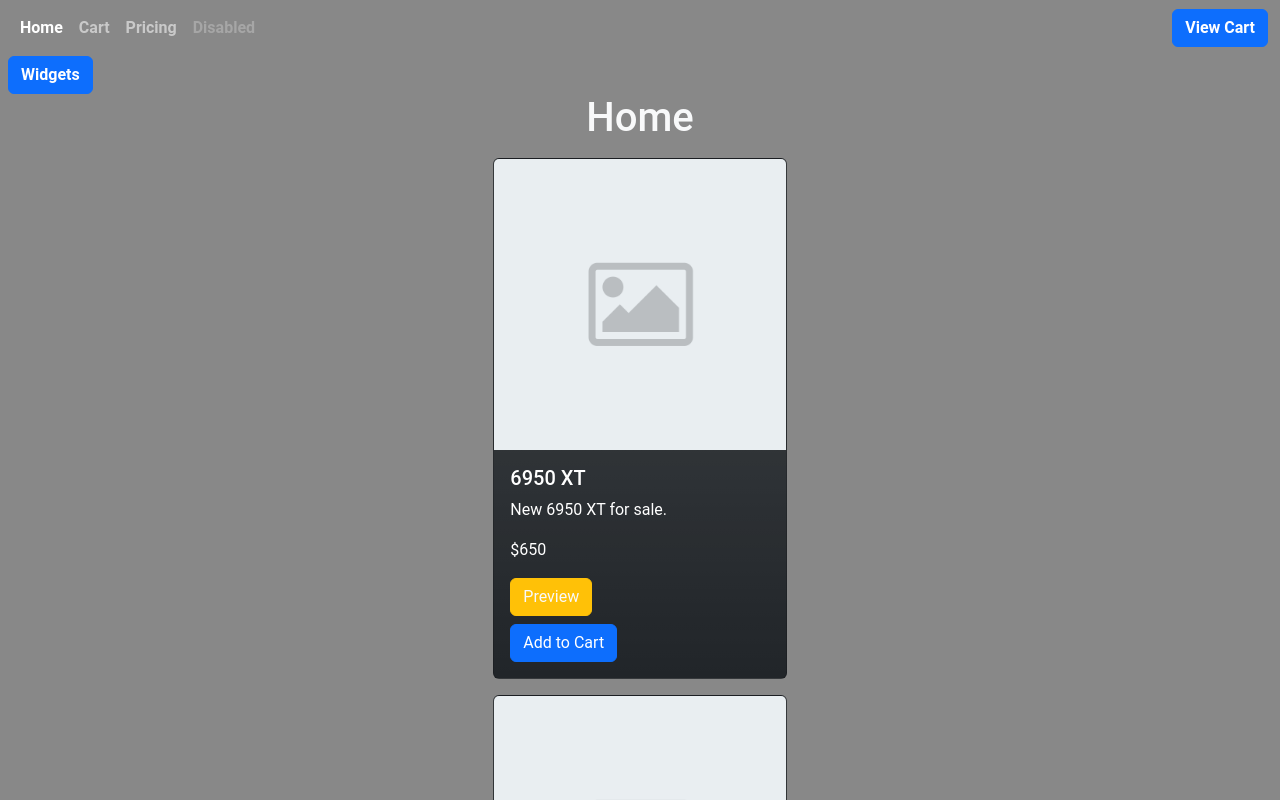
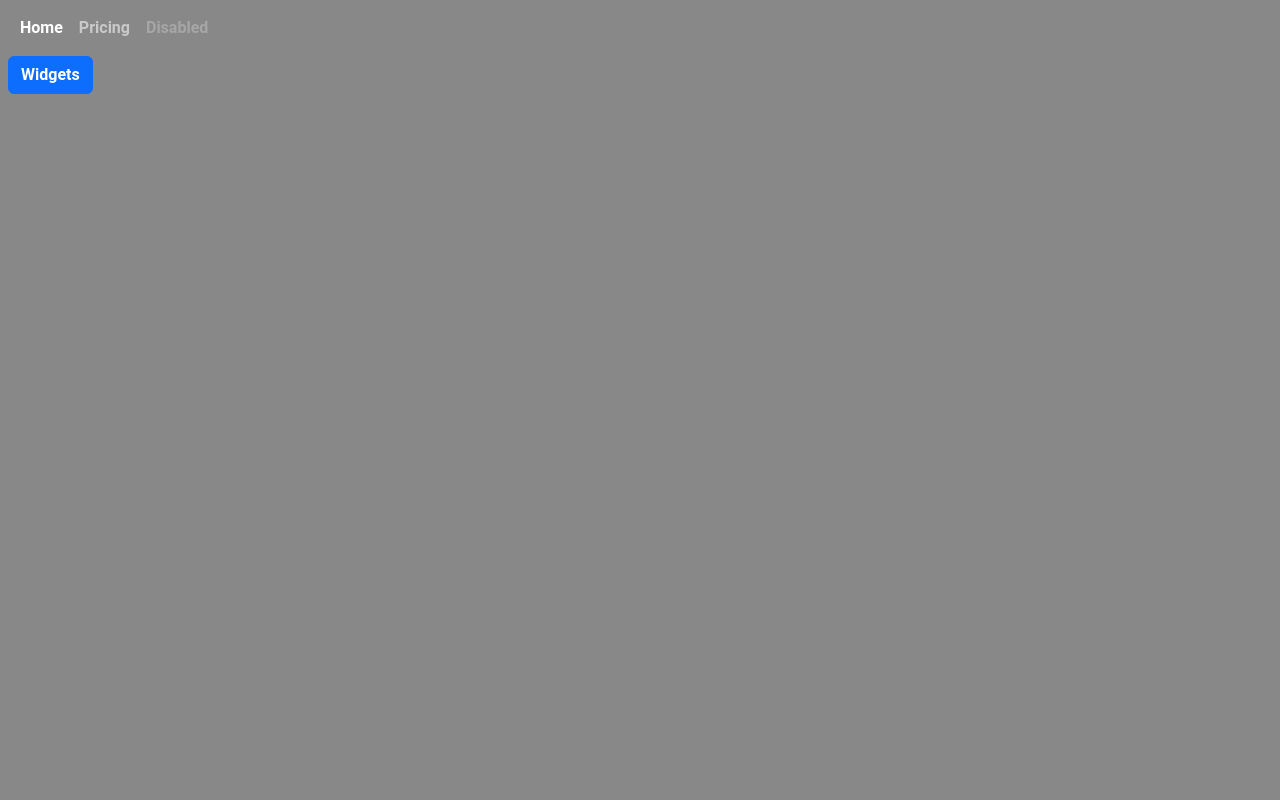
Before and after one commit to rbeazley18/react-dashboard, a Next.js app: page / in a window 1280 px wide. Shown: the top 800 px of the page. Built offline with nearby package versions, Linux system fonts and the light colour scheme.

Commit message:
removed cart

```diff
--- a/components/allWidgets.js
+++ b/components/allWidgets.js
@@ -6,13 +6,11 @@ import NewsWidget from "./newsWidget";
 
 export default function Widgets() {
     return (
-        <div className="all-widgets container ">
-            <div className="row justify-content-between">
-                <WeatherWidget />
-                <StockWidget />
-                <QuoteWidget />
-                <NewsWidget />
-            </div>
+        <div className="all-widgets container-fluid">
+            <WeatherWidget />
+            <StockWidget />
+            <QuoteWidget />
+            <NewsWidget />
         </div>
     )
 }
--- a/components/navbar.js
+++ b/components/navbar.js
@@ -16,29 +16,11 @@ export default function Navbar() {
                 <div className="collapse navbar-collapse justify-content-between" id="navbarNavAltMarkup">
                     <div className="navbar-nav fw-bold">
                         <Link className="nav-link active" aria-current="page" href={'/'}>Home</Link>
-                        <Link className="nav-link" href={'/cart'}>Cart</Link>
                         <a className="nav-link" href="#">Pricing</a>
                         <a className="nav-link disabled">Disabled</a>
-                    </div>
-                    <div className="navbar-nav">
-                        <ViewCartButton />
                     </div>
                 </div>
             </div>
         </nav>
     );
 }
-
-
-export function ViewCartButton() {
-    // const [count, setCount] = useState(0);
-
-    // function handleClick() {
-    //     setCount(count + 1);
-    //   }
-    return (
-        <Link href={'/cart'} passHref>
-            <button className="btn btn-primary fw-bold">View Cart</button>
-        </Link>
-    )
-}
--- a/components/stockWidget.js
+++ b/components/stockWidget.js
@@ -24,12 +24,11 @@ export default function StockWidget() {
 
     if (stockSwitchStatus) {
         return (
-            <div className="col">
-                <div className="card widget-card pt-1 m-3 bg-dark shadow-lg">
+            <div className="row justify-content-center">
+                <div className="card col-10 widget-card mx-auto pt-1 m-3 bg-dark shadow-lg border">
                     <div className="row justify-content-end g-1">
-                        <button style={{ position: 'absolute' }} className="btn-close btn-close-white close-button m-0" type="button" onClick={() => setStockSwitchStatus(false)} aria-label="Close">
+                        <button style={{ position: 'absolute' }} className="btn-close btn-close-white close-button ms-auto" type="button" onClick={() => setStockSwitchStatus(false)} aria-label="Close">
                         </button>
-                    </div>
                         <div className="p-4">
                             {stockData.length > 0 ? (
                                 <StockDisplay
@@ -46,7 +45,7 @@ export default function StockWidget() {
                             )}
                         </div>
                     </div>
-
+                </div>
 
             </div>
         )
--- a/components/weatherWidget.js
+++ b/components/weatherWidget.js
@@ -34,8 +34,8 @@ export default function WeatherWidget() {
     if (weatherSwitchStatus) {
         return (
             <>
-                <div className="col">
-                    <div className="card widget-card pt-1 m-3 bg-dark shadow-lg">
+                <div className="row justify-content-center">
+                    <div className="card col-10 widget-card mx-auto pt-1 m-3 bg-dark shadow-lg border">
                         <div className="row justify-content-end g-1">
                             <button style={{ position: 'absolute' }} className="btn-close btn-close-white close-button m-0" type="button" onClick={() => setWeatherSwitchStatus(false)} aria-label="Close">
                             </button>
@@ -55,7 +55,6 @@ export default function WeatherWidget() {
                         </div>
                     </div>
                 </div>
-
             </>
         )
     }
--- a/pages/index.js
+++ b/pages/index.js
@@ -44,122 +44,7 @@ export default function Home() {
                         </WeatherSwitchContext.Provider>
                     </StockSwitchContext.Provider>
                 </div>
-                <div className='text-center home text-light'>
-                    <h1>Home</h1>
-                </div>
-                <div className='container-fluid'>
-                    <div id='preview' />
-                    <ProductCard items={items} />
-                </div>
             </main>
         </>
     )
 }
-
-function ProductCard({ items }) {
-    const [cart, setCart] = useState([]);
-    // const [itemCount, setItemCount] = useState(0);
-
-    return (
-        items.map(item =>
-            <div className="row mx-auto row-cols-2 row-cols-md-3 g-4 justify-content-center product-card" key={item.name}>
-                <div className="col">
-                    <div className="card m-2">
-                        <Image src={item.img} className="card-img-top" width={100} height={100} quality={100} alt="default image" priority />
-                        <div className="card-body">
-                            <h5 className="card-title">{item.name}</h5>
-                            <p className="card-text">{item.description}</p>
-                            <p className="card-text">{item.price}</p>
-                            <PreviewButton item={item} />
-                            <AddToCartButton
-                                cart={cart}
-                                setCart={setCart}
-                                item={item}
-                            />
-                        </div>
-                    </div>
-                </div>
-            </div>
-        )
-    );
-};
-
-function AddToCartButton({ cart, setCart, item }) {
-    // useEffect((item) => {
-    //     alert(`${item} added to cart`)
-    // }, [cart])
-
-    const handleSubmit = async (event) => {
-        setCart(cart => [...cart, item]);
-        // Stop the form from submitting and refreshing the page.
-        event.preventDefault()
-        // Get data from the form.
-        const data = {
-            itemToAdd: item
-        }
-        // Send the data to the server in JSON format.
-        const JSONdata = JSON.stringify(data);
-        // console.log(JSONdata);
-        // API endpoint where we send form data.
-        const endpoint = '/api/addToCartForm'
-        // Form the request for sending data to the server.
-        const options = {
-            // The method is POST because we are sending data.
-            method: 'POST',
-            // Tell the server we're sending JSON.
-            headers: {
-                'Content-Type': 'application/json',
-            },
-            // Body of the request is the JSON data we created above.
-            body: JSONdata,
-        }
-        // Send the form data to our forms API on Vercel and get a response.
-        const response = await fetch(endpoint, options)
-
-        // Get the response data from server as JSON.
-        // If server returns the name submitted, that means the form works.
-        const result = await response.json()
-        // alert(`Your item: ${JSON.stringify(result.data)}`);
-        // console.log(`Result: ${result}`);
-    }
-
-    return (
-        <div>
-            <button type="submit" onClick={handleSubmit} className="btn btn-primary" name="addToCartBtn">Add to Cart</button>
-        </div>
-    )
-}
-
-function PreviewButton({ item }) {
-    const [preview, setPreview] = useState(false);
-
-    if (preview) {
-        const previewDiv = document.getElementById('preview');
-
-        return (
-            <>
-                {createPortal(
-                    <div className='d-flex justify-content-center position-relative'>
-                        <div className='itemPreview col-6 position-fixed bg-warning shadow-lg text-dark lead m-5 p-0 rounded'
-                        // style={{width: '1000px', height: '500px'}}
-                        >
-                            <div className='text-end'>
-                                <button className="btn-close btn-close-white p-0 m-1 preview-close-button" type="button" onClick={() => setPreview(false)} aria-label="Close">
-                                </button>
-                            </div>
-                            <div className='text-center m-5'>
-                                <h5 className="card-title fw-bold">{item.name}</h5>
-                                <p className="card-text">{item.description}</p>
-                                <p className="card-text">{item.price}</p>
-                                <button onClick={() => setPreview(false)} className="btn btn-secondary text-light" name="hideBtn">Hide</button>
-                            </div>
-                        </div>
-                    </div>, previewDiv)}
-            </>
-        )
-    }
-
-    return (
-        <button onClick={() => setPreview(true)} className="btn btn-warning text-light mb-2" name="hideBtn">Preview</button>
-    )
-}
--- a/styles/globals.css
+++ b/styles/globals.css
@@ -61,7 +61,7 @@ body {
 }
 
 .widget-card {
-    width: fit-content;
+    /* width: fit-content; */
     white-space: nowrap;
     /* max-width: 1000px; */
 }
```
Also changed, not shown: pages/cart.js (deleted, +0 -60 lines). Lines whose indentation alone changed are shown as unchanged.
